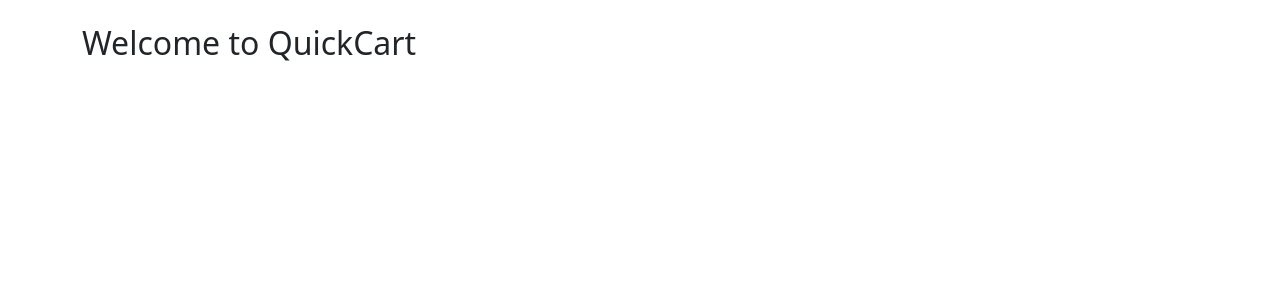
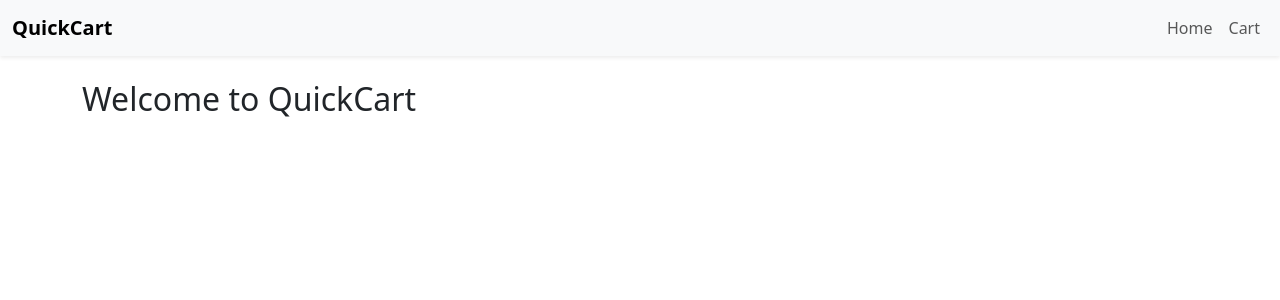
Before and after one commit to nuruddintipu/QuickCart, a React (Vite) app in the folder frontend/: page / in a window 1280 px wide. Shown: the top 300 px of the page. Built offline with nearby package versions, Linux system fonts and the light colour scheme.

Commit message:
feat: add app router

```diff
--- a/frontend/src/App.jsx
+++ b/frontend/src/App.jsx
@@ -1,10 +1,12 @@
-import Homepage from "./pages/Homepage.jsx";
-
+import { BrowserRouter as Router } from "react-router-dom";
+import AppRouter from "./routes/AppRouter.jsx";
 
 function App() {
   return (
     <>
-      <Homepage />
+        <Router>
+            <AppRouter />
+        </Router>
     </>
   )
 }
--- /dev/null
+++ b/frontend/src/routes/AppRouter.jsx
@@ -0,0 +1,15 @@
+import {useRoutes} from "react-router-dom";
+import routeConfigs from "./routeConfigs.jsx";
+import {Suspense} from "react";
+
+const AppRouter = () => {
+    const appRoutes = useRoutes(routeConfigs);
+
+    return (
+        <Suspense fallback={<div>Loading.....</div>}>
+            {appRoutes}
+        </Suspense>
+    );
+};
+
+export default AppRouter;
```
